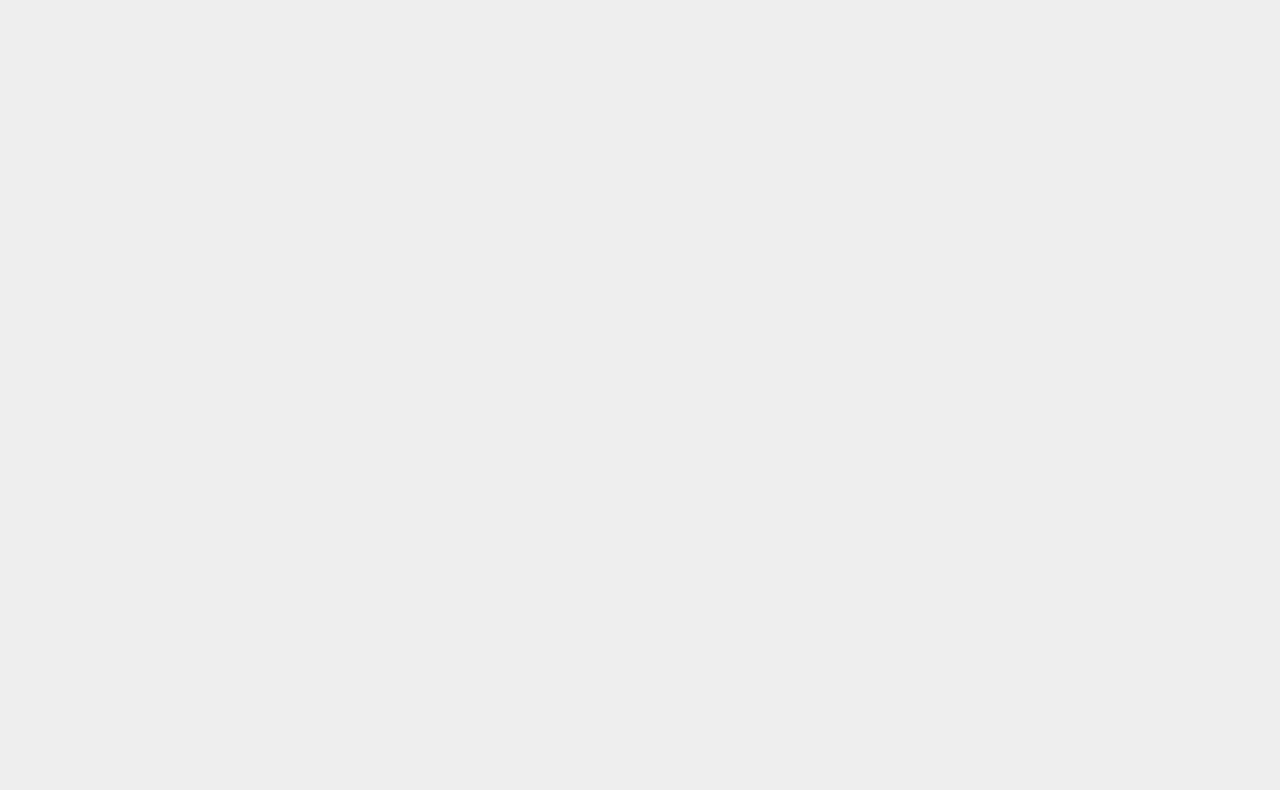
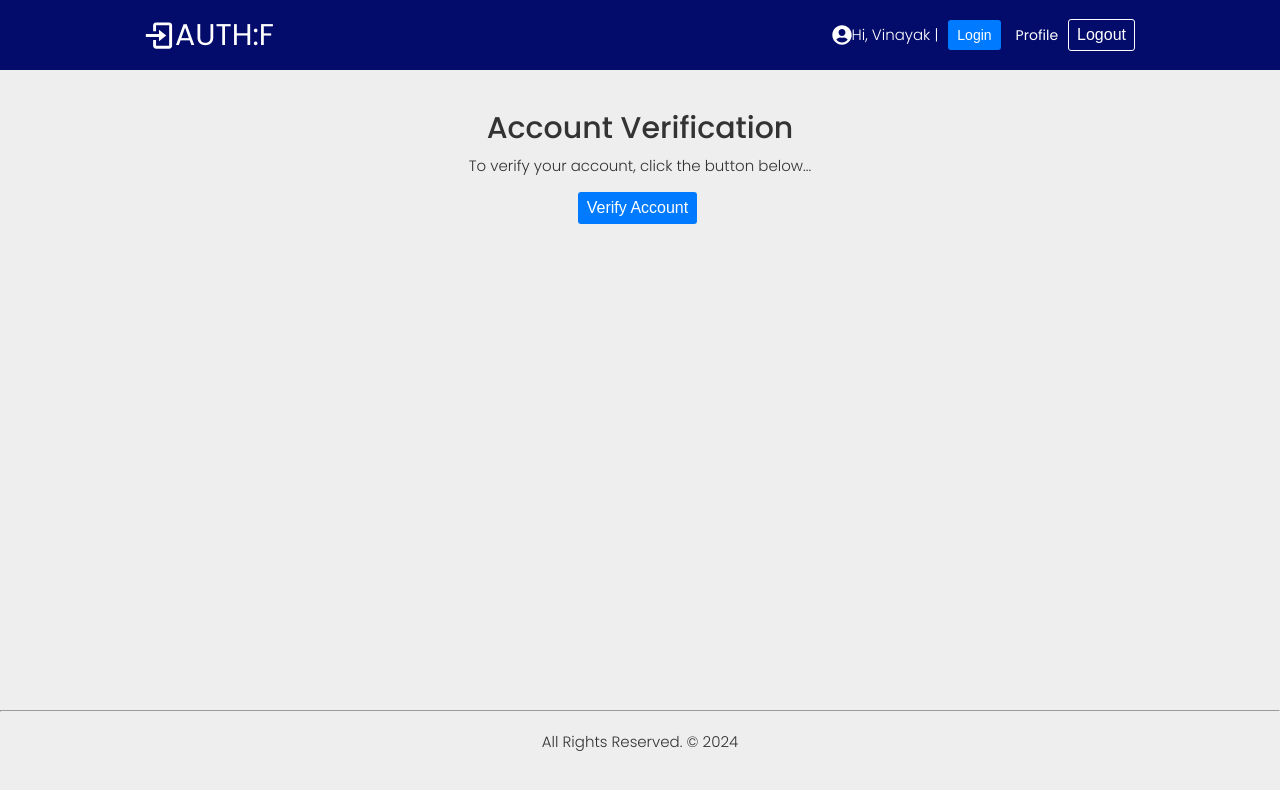
Before and after one commit to VinayakSingh2001/minorProject, a React (Create React App) app in the folder frontend/: page /verify/1 in a window 1280 px wide. Before the commit this address had no page. Shown: the top 790 px of the page. Built offline with nearby package versions, Linux system fonts and the light colour scheme.

Commit message:
Verify Account Component

```diff
--- a/frontend/src/App.js
+++ b/frontend/src/App.js
@@ -6,6 +6,7 @@
 import Forgot from "./pages/auth/Forgot";
 import Reset from "./pages/auth/Reset";
 import LoginWithCode from "./pages/auth/LoginWithCode";
+import Verify from "./pages/auth/Verify";
 
 function App() {
   return (
@@ -25,6 +26,14 @@
           <Route path="/forgot" element={<Forgot />} />
           <Route path="/resetPassword/:resetToken" element={<Reset />} />
           <Route path="/loginWithCode/:email" element={<LoginWithCode />} />
+          <Route
+            path="/verify/:verificationToken"
+            element={
+              <Layout>
+                <Verify />
+              </Layout>
+            }
+          />
         </Routes>
       </BrowserRouter>
     </>
--- /dev/null
+++ b/frontend/src/pages/auth/Verify.js
@@ -0,0 +1,18 @@
+import React from "react";
+
+const Verify = () => {
+  return (
+    <section>
+      <div className="--center-all">
+        <h2>Account Verification</h2>
+        <p>To verify your account, click the button below...</p>
+        <br />
+        <button  className="--btn --btn-primary">
+          Verify Account
+        </button>
+      </div>
+    </section>
+  );
+};
+
+export default Verify;
```
